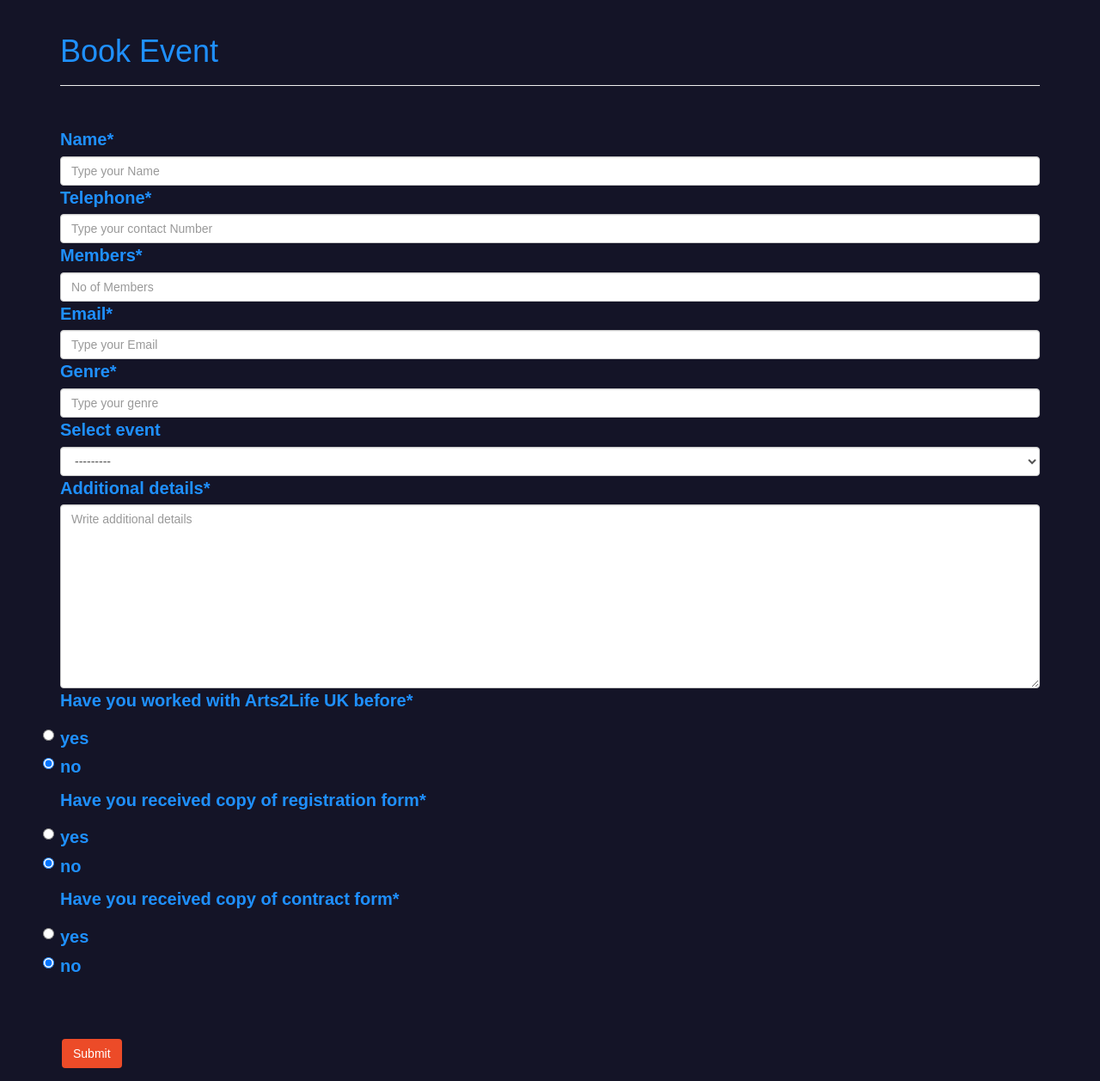
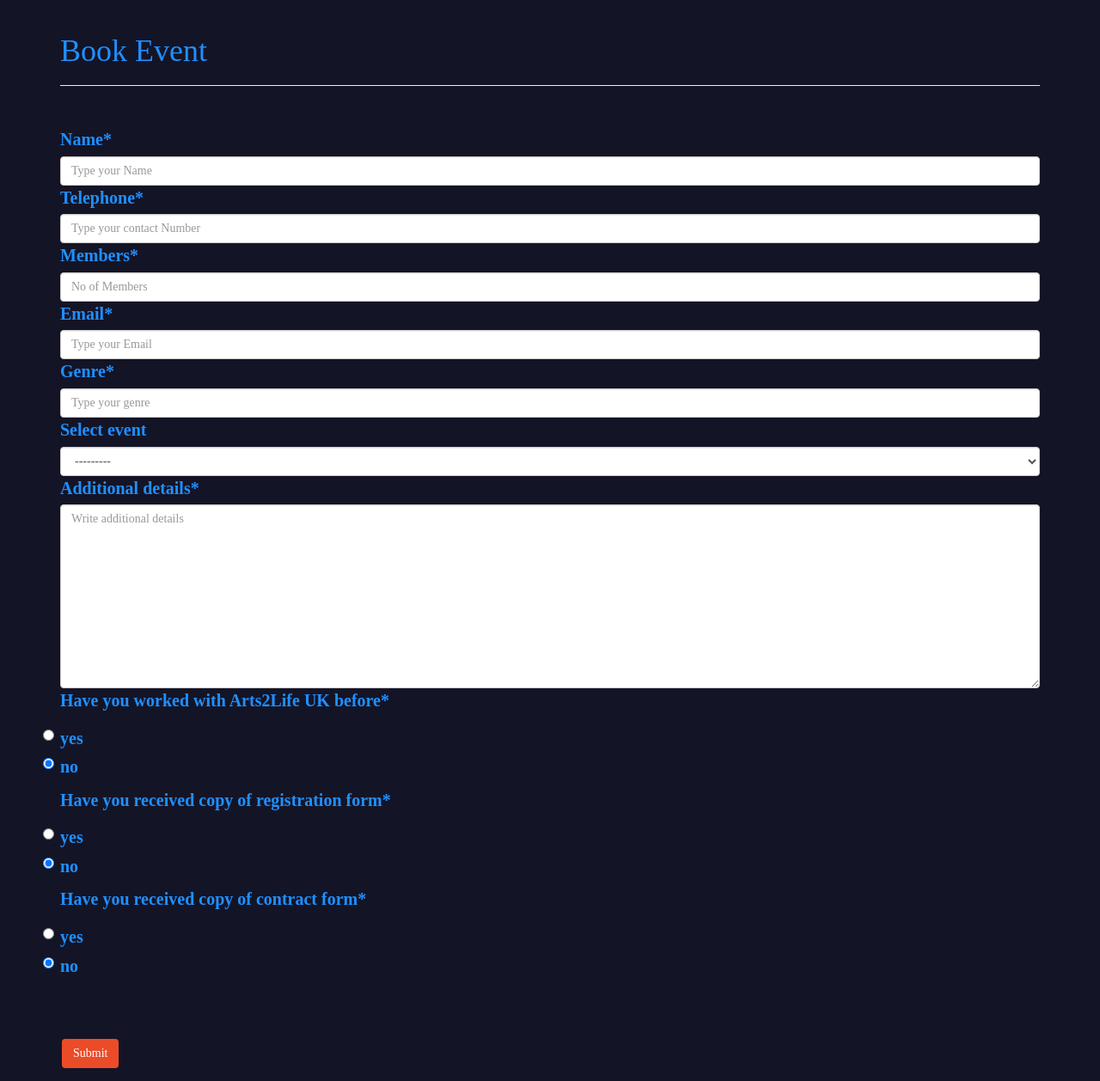
Before and after one commit to sairaawan/booking_event, a Django app: page / in a window 1280 px wide. Shown: the whole page at 86% size. Run offline with Django 3.2, Linux system fonts and the light colour scheme; data comes from the database, SQL or seed files in the repository; some libraries are stand-ins or nearby versions.

Commit message:
Update index.html

```diff
--- a/Templates/index.html
+++ b/Templates/index.html
@@ -6,7 +6,7 @@
 .button {
   background-color: #ec4b28;
   border: none;
-  font-family: 'Sora', sans-serif;
+  @import url('https://fonts.googleapis.com/css2?family=Nunito+Sans:wght@200&family=Sora:wght@600&display=swap');
   color: white;
   padding: 15px 32px;
   text-align: center;
@@ -18,11 +18,11 @@
 }
 </style>
 
-          <title style="font-family: 'Gothic A1', sans-serif;">{% block head_title %}Book Event{% endblock head_title %}</title>
+          <title style="font-family: 'Gothic A1';">{% block head_title %}Book Event{% endblock head_title %}</title>
 
 
      </head>
-      <body style="font-size: 20px; color: #1f90ff; background-color: #141427; font-family: 'Nunito Sans', sans-serif;">
+      <body style="font-size: 20px; color: #1f90ff; background-color: #141427; font-family: 'Nunito Sans';">
 
         <div class="container col-4 offset-4 mb-5 mt-5" style="">
 
```
